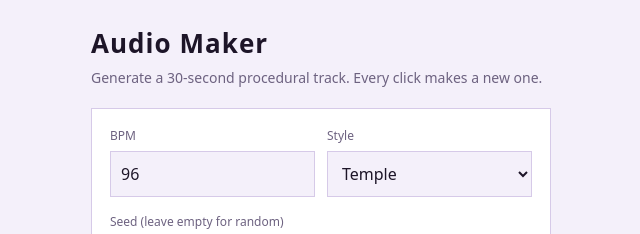
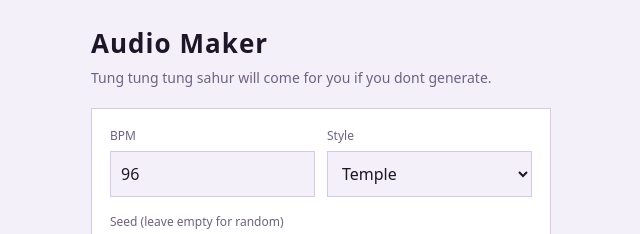
Before and after one commit to gutierrezedward849-maker/Audio-generator, a plain HTML site: page index.html in a window 1280 px wide. Shown: the top 234 px of the page, 319-959 px from the left. Drawn offline with Linux system fonts and the light colour scheme.

Commit message:
Update index.html

```diff
--- a/index.html
+++ b/index.html
@@ -28,7 +28,7 @@ audio{width:100%;margin-top:4px}
 </head>
 <body><main>
 <h1>Audio Maker</h1>
-<p class="sub">Generate a 30-second procedural track. Every click makes a new one.</p>
+<p class="sub">Tung tung tung sahur will come for you if you dont generate.</p>
 <div class="panel">
  <div class="row">
   <div><label for="bpm">BPM</label><input id="bpm" type="number" inputmode="numeric" min="60" max="200" value="96"></div>
```
